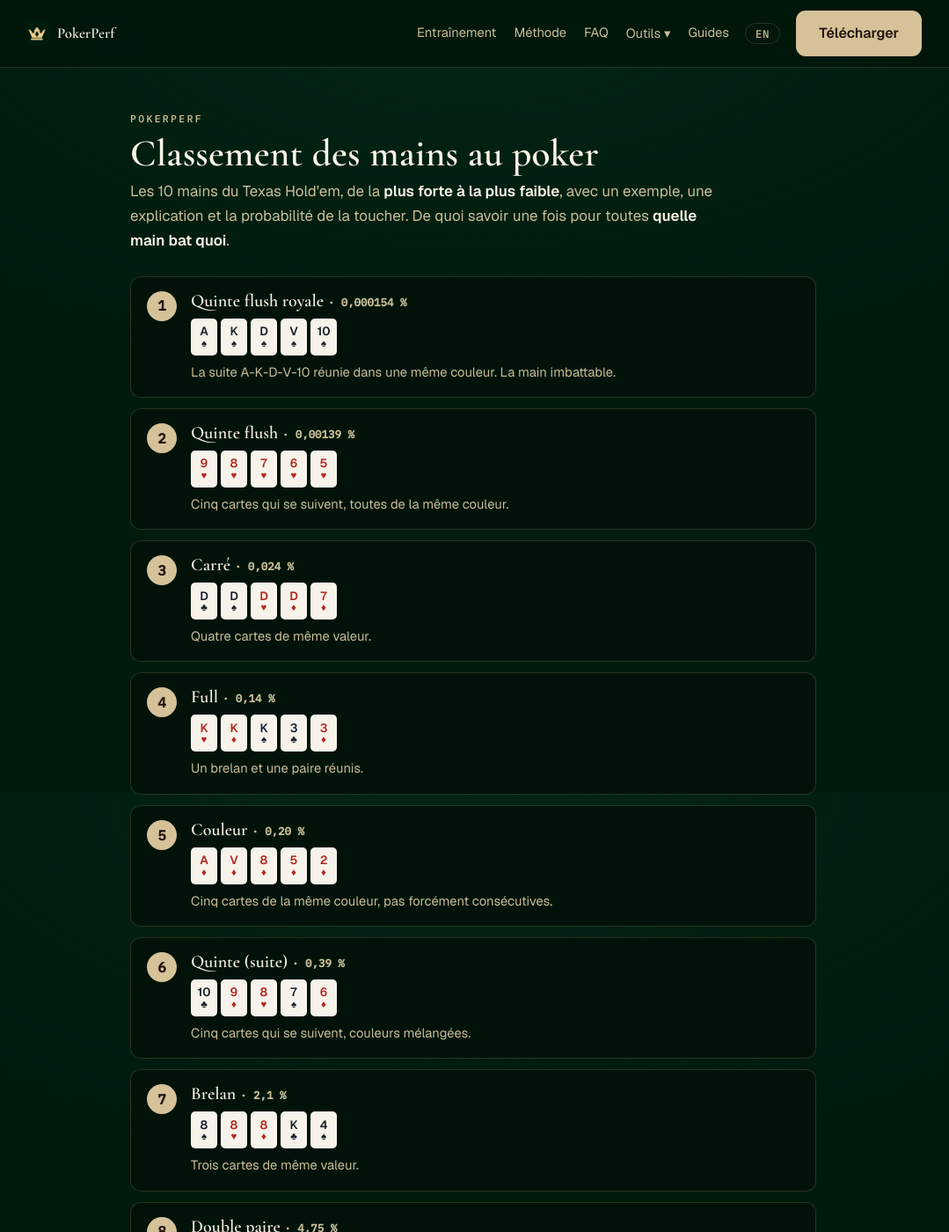
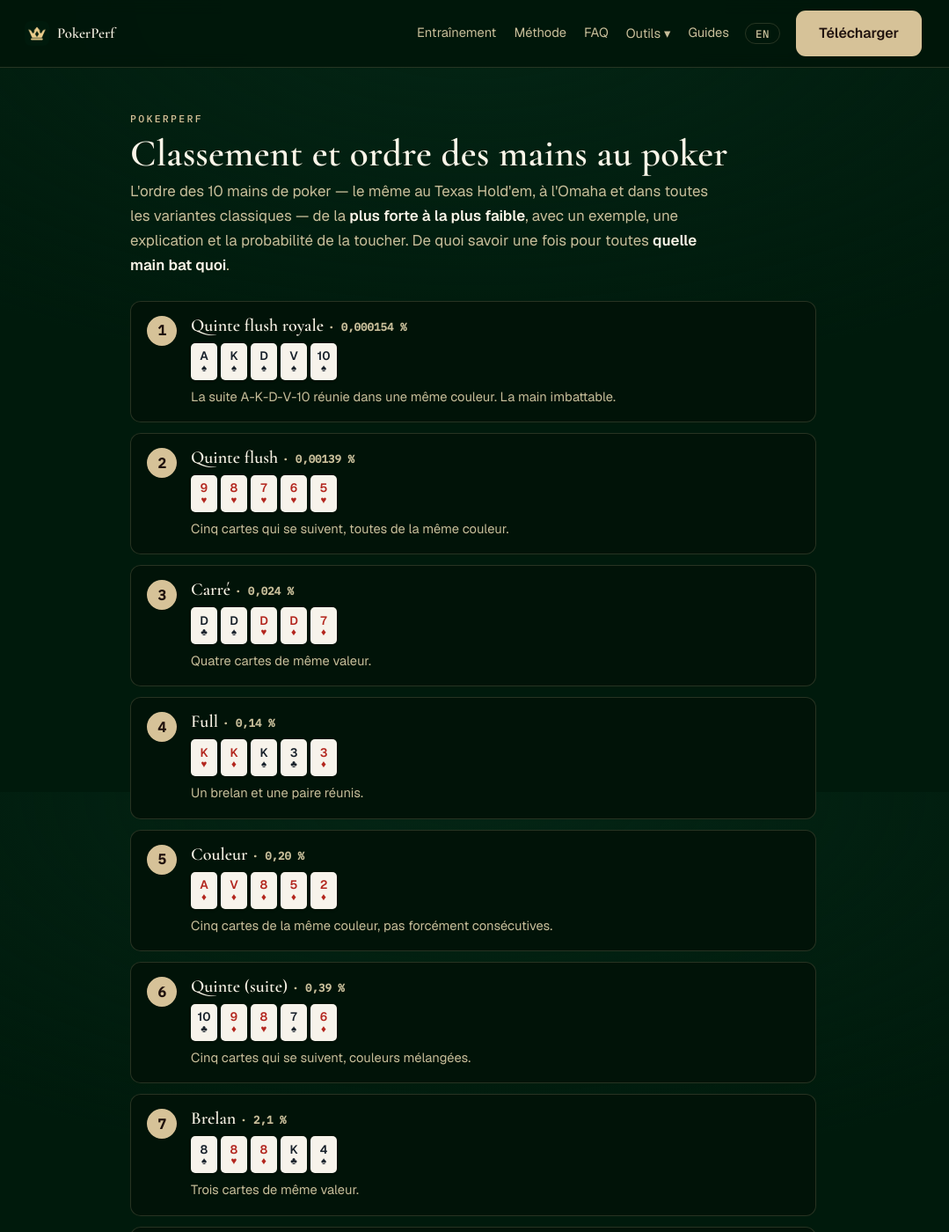
Before and after one commit to remyfrd/pokerperf-website, a Jekyll site: the page built from fr/classement-des-mains/index.html, in a window 1280 px wide and 1400 px high. Shown: the whole window at 88% size, without its empty margins (102-1181 px from the left). Built offline with Jekyll 4.4.1, drawn with Linux system fonts in a browser that asks for light colours; some of the changed text lies outside the part shown.

Commit message:
SEO : fin de la cannibalisation pot odds, titres equity/classement, hand strength, égalités, tableau des cotes
Co-Authored-By: Claude Opus 5.5 <noreply@anthropic.com>
Claude-Session: https://claude.ai/code/session_01KSeBMcyFxmhpmM7htvkYm8

```diff
--- a/assets/css/pp.css
+++ b/assets/css/pp.css
@@ -223,3 +223,5 @@ details p{margin:10px 0 2px;color:var(--muted);}
   body { background: #fff !important; color: #000 !important; }
   .chart-fig img { border: 0; }
 }
+
+.rank-item{scroll-margin-top:90px;}
--- a/fr/classement-des-mains/index.html
+++ b/fr/classement-des-mains/index.html
@@ -1,8 +1,8 @@
 ---
 layout: default
 lang: fr
-title: "Classement des mains au poker : tableau à imprimer + quelle main gagne"
-description: "Le classement des mains au poker de la plus forte à la plus faible : tableau à imprimer, exemples, probabilités et comparateur « quelle main gagne ». Gratuit."
+title: "Ordre des mains au poker : classement complet + tableau à imprimer"
+description: "L'ordre des mains au poker, de la quinte flush royale à la carte haute : tableau à imprimer, exemples, probabilités, règles d'égalité (double paire, quinte…) et comparateur « quelle main gagne »."
 og_image: "/assets/img/classement-mains-poker.png"
 permalink: /fr/classement-des-mains/
 alternates:
@@ -12,56 +12,56 @@ x_default: "https://pokerperf.com/en/poker-hand-rankings/"
 ---
 <div class="wrap">
   <p class="brand">PokerPerf</p>
-  <h1>Classement des mains au poker</h1>
-  <p class="lead">Les 10 mains du Texas Hold'em, de la <strong>plus forte à la plus faible</strong>, avec un exemple, une explication et la probabilité de la toucher. De quoi savoir une fois pour toutes <strong>quelle main bat quoi</strong>.</p>
+  <h1>Classement et ordre des mains au poker</h1>
+  <p class="lead">L'ordre des 10 mains de poker — le même au Texas Hold'em, à l'Omaha et dans toutes les variantes classiques — de la <strong>plus forte à la plus faible</strong>, avec un exemple, une explication et la probabilité de la toucher. De quoi savoir une fois pour toutes <strong>quelle main bat quoi</strong>.</p>
 
   <div class="rank-list">
-    <div class="rank-item"><span class="rank-num">1</span><div><h3>Quinte flush royale <span class="freq">· 0,000154 %</span></h3>
+    <div class="rank-item" id="quinte-flush-royale"><span class="rank-num">1</span><div><h3>Quinte flush royale <span class="freq">· 0,000154 %</span></h3>
       <div class="hc-row" aria-label="Exemple : As, Roi, Dame, Valet, 10 de pique">
         <span class="hc black" aria-hidden="true"><span class="r">A</span><span class="s">♠</span></span><span class="hc black" aria-hidden="true"><span class="r">K</span><span class="s">♠</span></span><span class="hc black" aria-hidden="true"><span class="r">D</span><span class="s">♠</span></span><span class="hc black" aria-hidden="true"><span class="r">V</span><span class="s">♠</span></span><span class="hc black" aria-hidden="true"><span class="r">10</span><span class="s">♠</span></span>
       </div><p>La suite A-K-D-V-10 réunie dans une même couleur. La main imbattable.</p></div></div>
 
-    <div class="rank-item"><span class="rank-num">2</span><div><h3>Quinte flush <span class="freq">· 0,00139 %</span></h3>
+    <div class="rank-item" id="quinte-flush"><span class="rank-num">2</span><div><h3>Quinte flush <span class="freq">· 0,00139 %</span></h3>
       <div class="hc-row" aria-label="Exemple : 9, 8, 7, 6, 5 de cœur">
         <span class="hc red" aria-hidden="true"><span class="r">9</span><span class="s">♥</span></span><span class="hc red" aria-hidden="true"><span class="r">8</span><span class="s">♥</span></span><span class="hc red" aria-hidden="true"><span class="r">7</span><span class="s">♥</span></span><span class="hc red" aria-hidden="true"><span class="r">6</span><span class="s">♥</span></span><span class="hc red" aria-hidden="true"><span class="r">5</span><span class="s">♥</span></span>
       </div><p>Cinq cartes qui se suivent, toutes de la même couleur.</p></div></div>
 
-    <div class="rank-item"><span class="rank-num">3</span><div><h3>Carré <span class="freq">· 0,024 %</span></h3>
+    <div class="rank-item" id="carre"><span class="rank-num">3</span><div><h3>Carré <span class="freq">· 0,024 %</span></h3>
       <div class="hc-row" aria-label="Exemple : Dame de trèfle, pique, cœur, carreau, et 7 de carreau">
         <span class="hc black" aria-hidden="true"><span class="r">D</span><span class="s">♣</span></span><span class="hc black" aria-hidden="true"><span class="r">D</span><span class="s">♠</span></span><span class="hc red" aria-hidden="true"><span class="r">D</span><span class="s">♥</span></span><span class="hc red" aria-hidden="true"><span class="r">D</span><span class="s">♦</span></span><span class="hc red" aria-hidden="true"><span class="r">7</span><span class="s">♦</span></span>
       </div><p>Quatre cartes de même valeur.</p></div></div>
 
-    <div class="rank-item"><span class="rank-num">4</span><div><h3>Full <span class="freq">· 0,14 %</span></h3>
+    <div class="rank-item" id="full"><span class="rank-num">4</span><div><h3>Full <span class="freq">· 0,14 %</span></h3>
       <div class="hc-row" aria-label="Exemple : Roi de cœur, carreau, pique, et 3 de trèfle, carreau">
         <span class="hc red" aria-hidden="true"><span class="r">K</span><span class="s">♥</span></span><span class="hc red" aria-hidden="true"><span class="r">K</span><span class="s">♦</span></span><span class="hc black" aria-hidden="true"><span class="r">K</span><span class="s">♠</span></span><span class="hc black" aria-hidden="true"><span class="r">3</span><span class="s">♣</span></span><span class="hc red" aria-hidden="true"><span class="r">3</span><span class="s">♦</span></span>
       </div><p>Un brelan et une paire réunis.</p></div></div>
 
-    <div class="rank-item"><span class="rank-num">5</span><div><h3>Couleur <span class="freq">· 0,20 %</span></h3>
+    <div class="rank-item" id="couleur"><span class="rank-num">5</span><div><h3>Couleur <span class="freq">· 0,20 %</span></h3>
       <div class="hc-row" aria-label="Exemple : As, Valet, 8, 5, 2 de carreau">
         <span class="hc red" aria-hidden="true"><span class="r">A</span><span class="s">♦</span></span><span class="hc red" aria-hidden="true"><span class="r">V</span><span class="s">♦</span></span><span class="hc red" aria-hidden="true"><span class="r">8</span><span class="s">♦</span></span><span class="hc red" aria-hidden="true"><span class="r">5</span><span class="s">♦</span></span><span class="hc red" aria-hidden="true"><span class="r">2</span><span class="s">♦</span></span>
       </div><p>Cinq cartes de la même couleur, pas forcément consécutives.</p></div></div>
 
-    <div class="rank-item"><span class="rank-num">6</span><div><h3>Quinte (suite) <span class="freq">· 0,39 %</span></h3>
+    <div class="rank-item" id="quinte"><span class="rank-num">6</span><div><h3>Quinte (suite) <span class="freq">· 0,39 %</span></h3>
       <div class="hc-row" aria-label="Exemple : 10, 9, 8, 7, 6 de couleurs mélangées">
         <span class="hc black" aria-hidden="true"><span class="r">10</span><span class="s">♣</span></span><span class="hc red" aria-hidden="true"><span class="r">9</span><span class="s">♦</span></span><span class="hc red" aria-hidden="true"><span class="r">8</span><span class="s">♥</span></span><span class="hc black" aria-hidden="true"><span class="r">7</span><span class="s">♠</span></span><span class="hc red" aria-hidden="true"><span class="r">6</span><span class="s">♦</span></span>
       </div><p>Cinq cartes qui se suivent, couleurs mélangées.</p></div></div>
 
-    <div class="rank-item"><span class="rank-num">7</span><div><h3>Brelan <span class="freq">· 2,1 %</span></h3>
+    <div class="rank-item" id="brelan"><span class="rank-num">7</span><div><h3>Brelan <span class="freq">· 2,1 %</span></h3>
       <div class="hc-row" aria-label="Exemple : 8 de pique, cœur, carreau, Roi de trèfle, 4 de pique">
         <span class="hc black" aria-hidden="true"><span class="r">8</span><span class="s">♠</span></span><span class="hc red" aria-hidden="true"><span class="r">8</span><span class="s">♥</span></span><span class="hc red" aria-hidden="true"><span class="r">8</span><span class="s">♦</span></span><span class="hc black" aria-hidden="true"><span class="r">K</span><span class="s">♣</span></span><span class="hc black" aria-hidden="true"><span class="r">4</span><span class="s">♠</span></span>
       </div><p>Trois cartes de même valeur.</p></div></div>
 
-    <div class="rank-item"><span class="rank-num">8</span><div><h3>Double paire <span class="freq">· 4,75 %</span></h3>
+    <div class="rank-item" id="double-paire"><span class="rank-num">8</span><div><h3>Double paire <span class="freq">· 4,75 %</span></h3>
       <div class="hc-row" aria-label="Exemple : Valet de carreau, pique, 4 de cœur, trèfle, 9 de carreau">
         <span class="hc red" aria-hidden="true"><span class="r">V</span><span class="s">♦</span></span><span class="hc black" aria-hidden="true"><span class="r">V</span><span class="s">♠</span></span><span class="hc red" aria-hidden="true"><span class="r">4</span><span class="s">♥</span></span><span class="hc black" aria-hidden="true"><span class="r">4</span><span class="s">♣</span></span><span class="hc red" aria-hidden="true"><span class="r">9</span><span class="s">♦</span></span>
       </div><p>Deux paires de valeurs différentes.</p></div></div>
 
-    <div class="rank-item"><span class="rank-num">9</span><div><h3>Paire <span class="freq">· 42,3 %</span></h3>
+    <div class="rank-item" id="paire"><span class="rank-num">9</span><div><h3>Paire <span class="freq">· 42,3 %</span></h3>
       <div class="hc-row" aria-label="Exemple : 10 de cœur, trèfle, As de carreau, 7 de pique, 2 de trèfle">
         <span class="hc red" aria-hidden="true"><span class="r">10</span><span class="s">♥</span></span><span class="hc black" aria-hidden="true"><span class="r">10</span><span class="s">♣</span></span><span class="hc red" aria-hidden="true"><span class="r">A</span><span class="s">♦</span></span><span class="hc black" aria-hidden="true"><span class="r">7</span><span class="s">♠</span></span><span class="hc black" aria-hidden="true"><span class="r">2</span><span class="s">♣</span></span>
       </div><p>Deux cartes de même valeur.</p></div></div>
 
-    <div class="rank-item"><span class="rank-num">10</span><div><h3>Carte haute <span class="freq">· 50,1 %</span></h3>
+    <div class="rank-item" id="carte-haute"><span class="rank-num">10</span><div><h3>Carte haute <span class="freq">· 50,1 %</span></h3>
       <div class="hc-row" aria-label="Exemple : As de trèfle, Dame de carreau, 9 de pique, 6 de cœur, 3 de carreau">
         <span class="hc black" aria-hidden="true"><span class="r">A</span><span class="s">♣</span></span><span class="hc red" aria-hidden="true"><span class="r">D</span><span class="s">♦</span></span><span class="hc black" aria-hidden="true"><span class="r">9</span><span class="s">♠</span></span><span class="hc red" aria-hidden="true"><span class="r">6</span><span class="s">♥</span></span><span class="hc red" aria-hidden="true"><span class="r">3</span><span class="s">♦</span></span>
       </div><p>Aucune combinaison : c'est ta carte la plus haute qui compte.</p></div></div>
@@ -78,7 +78,16 @@ x_default: "https://pokerperf.com/en/poker-hand-rankings/"
   <p>Un doute à l'abattage&nbsp;? Choisis les deux mains et les 5 cartes du board&nbsp;: le comparateur te dit <strong>quelle main gagne</strong> et le nom de chaque combinaison. Chaque joueur utilise ses 2 cartes et celles du board pour faire la meilleure main de 5 cartes.</p>
   <div id="equity-calculator" data-lang="fr" data-mode="showdown" class="no-print"></div>
 
-  <h2>Comment lire le classement&nbsp;?</h2>
+  <h2>Égalité&nbsp;: même main, qui gagne&nbsp;?</h2>
+  <ul>
+    <li><strong>Double paire contre double paire</strong>&nbsp;: on compare la paire la plus haute, puis la seconde, puis la 5<sup>e</sup> carte (le kicker). R-R-4-4 bat D-D-V-V.</li>
+    <li><strong>Quinte contre quinte</strong>&nbsp;: la carte la plus haute gagne. A-2-3-4-5 est la plus petite quinte.</li>
+    <li><strong>Couleur contre couleur</strong>&nbsp;: on compare la plus haute carte, puis la suivante, etc. La couleur (pique, cœur…) ne départage jamais.</li>
+    <li><strong>Full contre full</strong>&nbsp;: c'est le brelan qui décide en premier.</li>
+    <li><strong>Exactement les mêmes 5 cartes</strong>&nbsp;: le pot est partagé.</li>
+  </ul>
+
+  <h2>Comment les mains de poker sont-elles classées&nbsp;?</h2>
   <p>Plus une main est <strong>rare</strong>, plus elle est <strong>forte</strong>. En cas d'égalité de catégorie, on départage par la valeur des cartes (puis les « kickers »). Les probabilités ci-dessus correspondent à la meilleure main de 5 cartes.</p>
 
   <div class="appcta">
```
Also changed, not shown: en/poker-hand-rankings/index.html (+31 -14 lines), en/poker-odds-calculator/index.html (+18 -5 lines), en/pot-odds-calculator/index.html (+19 -4 lines), fr/cote-du-pot/index.html (+16 -1 lines).
